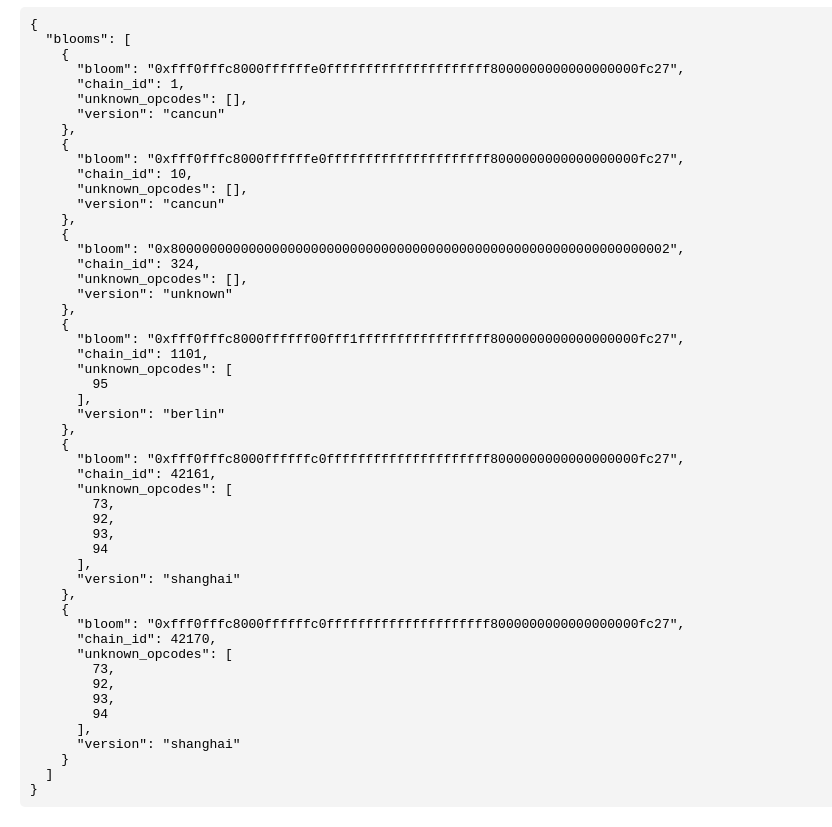
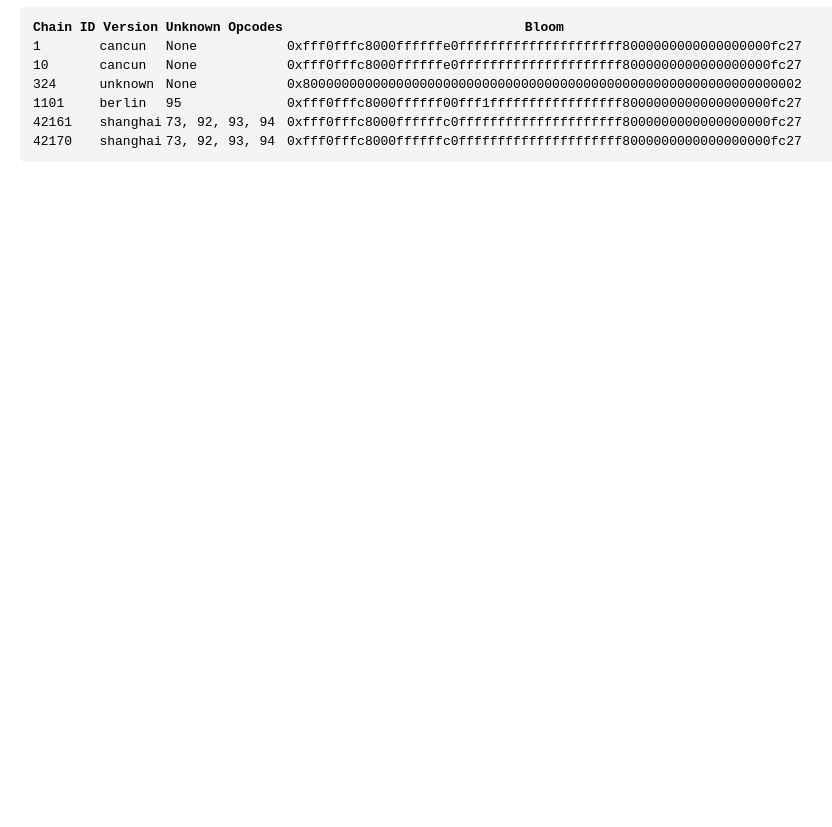
Before and after one commit to verklegarden/evm-bloomer, a plain HTML site: page index.html in a window 1280 px wide. Shown: the part 73-900 px from the top of the page, without its empty margins (0-832 px from the left). After the commit the page ends 800 px from the top, so only its background shows below. Drawn offline with Linux system fonts and the light colour scheme.

Commit message:
reports: Store latest report in latest.json

```diff
--- a/index.html
+++ b/index.html
@@ -11,61 +11,39 @@
     </style>
 </head>
 <body>
-    <h1>Latest Report</h1>
-    <pre id="report">
-{
-  "blooms": [
-    {
-      "bloom": "0xfff0fffc8000ffffffe0fffffffffffffffffffff8000000000000000000fc27",
-      "chain_id": 1,
-      "unknown_opcodes": [],
-      "version": "cancun"
-    },
-    {
-      "bloom": "0xfff0fffc8000ffffffe0fffffffffffffffffffff8000000000000000000fc27",
-      "chain_id": 10,
-      "unknown_opcodes": [],
-      "version": "cancun"
-    },
-    {
-      "bloom": "0x8000000000000000000000000000000000000000000000000000000000000002",
-      "chain_id": 324,
-      "unknown_opcodes": [],
-      "version": "unknown"
-    },
-    {
-      "bloom": "0xfff0fffc8000ffffff00fff1fffffffffffffffff8000000000000000000fc27",
-      "chain_id": 1101,
-      "unknown_opcodes": [
-        95
-      ],
-      "version": "berlin"
-    },
-    {
-      "bloom": "0xfff0fffc8000ffffffc0fffffffffffffffffffff8000000000000000000fc27",
-      "chain_id": 42161,
-      "unknown_opcodes": [
-        73,
-        92,
-        93,
-        94
-      ],
-      "version": "shanghai"
-    },
-    {
-      "bloom": "0xfff0fffc8000ffffffc0fffffffffffffffffffff8000000000000000000fc27",
-      "chain_id": 42170,
-      "unknown_opcodes": [
-        73,
-        92,
-        93,
-        94
-      ],
-      "version": "shanghai"
-    }
-  ]
-}
-</pre>
+    <h1>Latest JSON Report</h1>
+    <pre id="jsonOutput">Loading...</pre>
 
+    <script>
+        async function fetchLatestReport() {
+            try {
+                const response = await fetch('reports/latest.json');
+                const data = await response.json();
+
+                displayReport(data);
+            } catch (error) {
+                document.getElementById('jsonOutput').textContent = 'Failed to load report';
+            }
+        }
+
+        function displayReport(data) {
+            let html = '<table>';
+            html += '<tr><th>Chain ID</th><th>Version</th><th>Unknown Opcodes</th><th>Bloom</th></tr>';
+
+            data.blooms.forEach(bloom => {
+                html += `<tr>
+                            <td>${bloom.chain_id}</td>
+                            <td>${bloom.version}</td>
+                            <td>${bloom.unknown_opcodes.length > 0 ? bloom.unknown_opcodes.join(', ') : 'None'}</td>
+                            <td><code>${bloom.bloom}</code></td>
+                         </tr>`;
+            });
+
+            html += '</table>';
+            document.getElementById('jsonOutput').innerHTML = html;
+        }
+
+        fetchLatestReport();
+    </script>
 </body>
 </html>
--- /dev/null
+++ b/reports/latest.json
@@ -0,0 +1,52 @@
+{
+  "blooms": [
+    {
+      "bloom": "0xfff0fffc8000ffffffe0fffffffffffffffffffff8000000000000000000fc27",
+      "chain_id": 1,
+      "unknown_opcodes": [],
+      "version": "cancun"
+    },
+    {
+      "bloom": "0xfff0fffc8000ffffffe0fffffffffffffffffffff8000000000000000000fc27",
+      "chain_id": 10,
+      "unknown_opcodes": [],
+      "version": "cancun"
+    },
+    {
+      "bloom": "0x8000000000000000000000000000000000000000000000000000000000000002",
+      "chain_id": 324,
+      "unknown_opcodes": [],
+      "version": "unknown"
+    },
+    {
+      "bloom": "0xfff0fffc8000ffffff00fff1fffffffffffffffff8000000000000000000fc27",
+      "chain_id": 1101,
+      "unknown_opcodes": [
+        95
+      ],
+      "version": "berlin"
+    },
+    {
+      "bloom": "0xfff0fffc8000ffffffc0fffffffffffffffffffff8000000000000000000fc27",
+      "chain_id": 42161,
+      "unknown_opcodes": [
+        73,
+        92,
+        93,
+        94
+      ],
+      "version": "shanghai"
+    },
+    {
+      "bloom": "0xfff0fffc8000ffffffc0fffffffffffffffffffff8000000000000000000fc27",
+      "chain_id": 42170,
+      "unknown_opcodes": [
+        73,
+        92,
+        93,
+        94
+      ],
+      "version": "shanghai"
+    }
+  ]
+}
```
Also changed, not shown: 1 other file.
